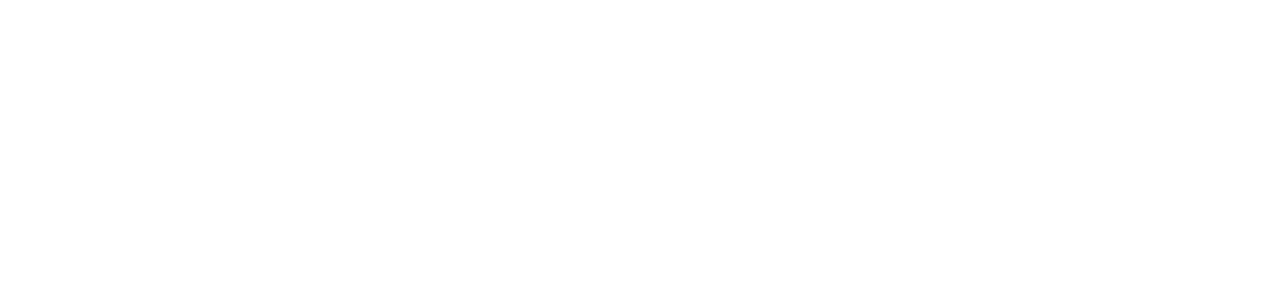
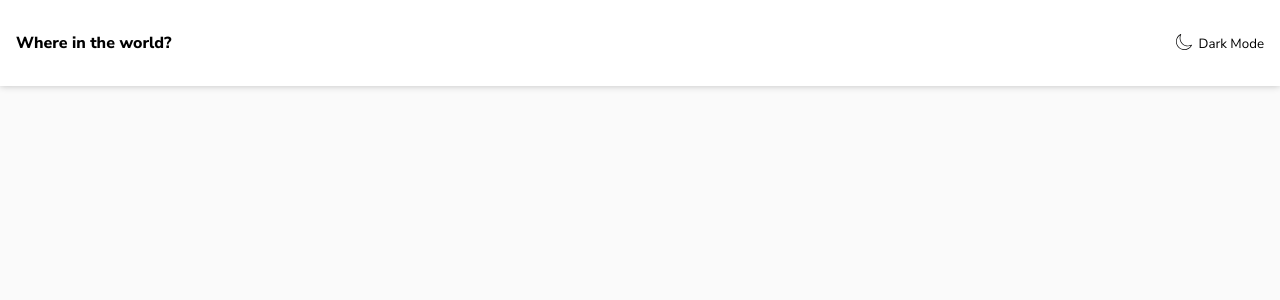
Before and after one commit to DennieCodes/REST-countries-API, a React (Create React App) app: page / in a window 1280 px wide. Shown: the top 300 px of the page. Built offline with nearby package versions, Linux system fonts and the light colour scheme.

Commit message:
Added base Header styling, styled-component and theme

```diff
--- a/package.json
+++ b/package.json
@@ -6,9 +6,12 @@
     "@testing-library/jest-dom": "^5.14.1",
     "@testing-library/react": "^11.2.7",
     "@testing-library/user-event": "^12.8.3",
+    "axios": "^0.21.1",
     "react": "^17.0.2",
     "react-dom": "^17.0.2",
+    "react-router-dom": "^5.2.0",
     "react-scripts": "4.0.3",
+    "styled-components": "^5.3.1",
     "web-vitals": "^1.1.2"
   },
   "scripts": {
--- a/public/index.html
+++ b/public/index.html
@@ -11,6 +11,13 @@
     />
     <link rel="apple-touch-icon" href="%PUBLIC_URL%/logo192.png" />
     <link rel="manifest" href="%PUBLIC_URL%/manifest.json" />
+    <link rel="preconnect" href="https://fonts.googleapis.com" />
+    <link rel="preconnect" href="https://fonts.gstatic.com" crossorigin />
+    <link
+      href="https://fonts.googleapis.com/css2?family=Nunito+Sans:wght@400;600;800&display=swap"
+      rel="stylesheet"
+    />
+
     <title>REST countries API</title>
   </head>
   <body>
--- a/src/App.js
+++ b/src/App.js
@@ -1,5 +1,23 @@
-function App() {
-  return <></>;
-}
+import styled, { ThemeProvider } from "styled-components";
+import theme from "./themes/theme";
+
+import Header from "./components/header/Header";
+
+const AppContainer = styled.div`
+  height: 100vh;
+  background-color: ${(props) => props.theme.colors.lightBackground};
+`;
+
+// font-family: ${(props) => props.theme.fonts.main};
+
+const App = () => {
+  return (
+    <ThemeProvider theme={theme}>
+      <AppContainer>
+        <Header />
+      </AppContainer>
+    </ThemeProvider>
+  );
+};
 
 export default App;
--- /dev/null
+++ b/src/components/header/Header.js
@@ -0,0 +1,46 @@
+import styled from "styled-components";
+import crescent from "../../images/crescent-moon-svgrepo-com.svg";
+
+// COMPONENTS STYLING
+const HeaderContainer = styled.header`
+  display: flex;
+  padding: 2rem 1rem;
+  justify-content: space-between;
+  background-color: ${(props) => props.theme.colors.white};
+  box-shadow: 0 0 7px 0 ${(props) => props.theme.colors.dropShadow};
+`;
+
+const Title = styled.h1`
+  font-family: ${(props) => props.theme.fonts.main};
+  font-size: 1rem;
+  margin: 0;
+`;
+
+const ThemeToggleButton = styled.button`
+  font-family: ${(props) => props.theme.fonts.main};
+  border: none;
+  background-color: #fff;
+  cursor: pointer;
+`;
+
+const ThemeToggleIcon = styled.img`
+  height: 1rem;
+  width: 1rem;
+  margin-right: 0.5em;
+  margin-bottom: -0.15rem;
+`;
+
+// HEADER Component
+const Header = () => {
+  return (
+    <HeaderContainer>
+      <Title>Where in the world?</Title>
+      <ThemeToggleButton>
+        <ThemeToggleIcon src={crescent} alt="Crescent Moon" />
+        Dark Mode
+      </ThemeToggleButton>
+    </HeaderContainer>
+  );
+};
+
+export default Header;
--- a/src/index.css
+++ b/src/index.css
@@ -1,13 +1,4 @@
-body {
+* {
   margin: 0;
-  font-family: -apple-system, BlinkMacSystemFont, 'Segoe UI', 'Roboto', 'Oxygen',
-    'Ubuntu', 'Cantarell', 'Fira Sans', 'Droid Sans', 'Helvetica Neue',
-    sans-serif;
-  -webkit-font-smoothing: antialiased;
-  -moz-osx-font-smoothing: grayscale;
+  padding: 0;
 }
-
-code {
-  font-family: source-code-pro, Menlo, Monaco, Consolas, 'Courier New',
-    monospace;
-}
--- a/src/index.js
+++ b/src/index.js
@@ -1,6 +1,8 @@
 import React from "react";
 import ReactDOM from "react-dom";
 import App from "./App";
+
+import "./index.css";
 
 ReactDOM.render(
   <React.StrictMode>
--- /dev/null
+++ b/src/themes/theme.js
@@ -0,0 +1,17 @@
+const theme = {
+  colors: {
+    darkElements: "hsl(209, 23%, 22%)",
+    lightText: "hsl(200, 15%, 8%)",
+    darkBackground: "hsl(207, 26%, 17%)",
+    lightInput: "hsl(0, 0%, 52%)",
+    lightBackground: "hsl(0, 0%, 98%)",
+    white: "hsl(0, 0%, 100%)",
+    dropShadow: "rgba(0, 0, 0, 0.24)",
+  },
+
+  fonts: {
+    main: "'Nunito Sans', sans-serif",
+  },
+};
+
+export default theme;
```
Also changed, not shown: src/api/request.js (added, +37 -0 lines), src/reportWebVitals.js (deleted, +0 -13 lines), src/setupTests.js (deleted, +0 -5 lines), src/images/crescent-moon-svgrepo-com.svg (added), 1 other file (tests, documents, lock files or other folders).
